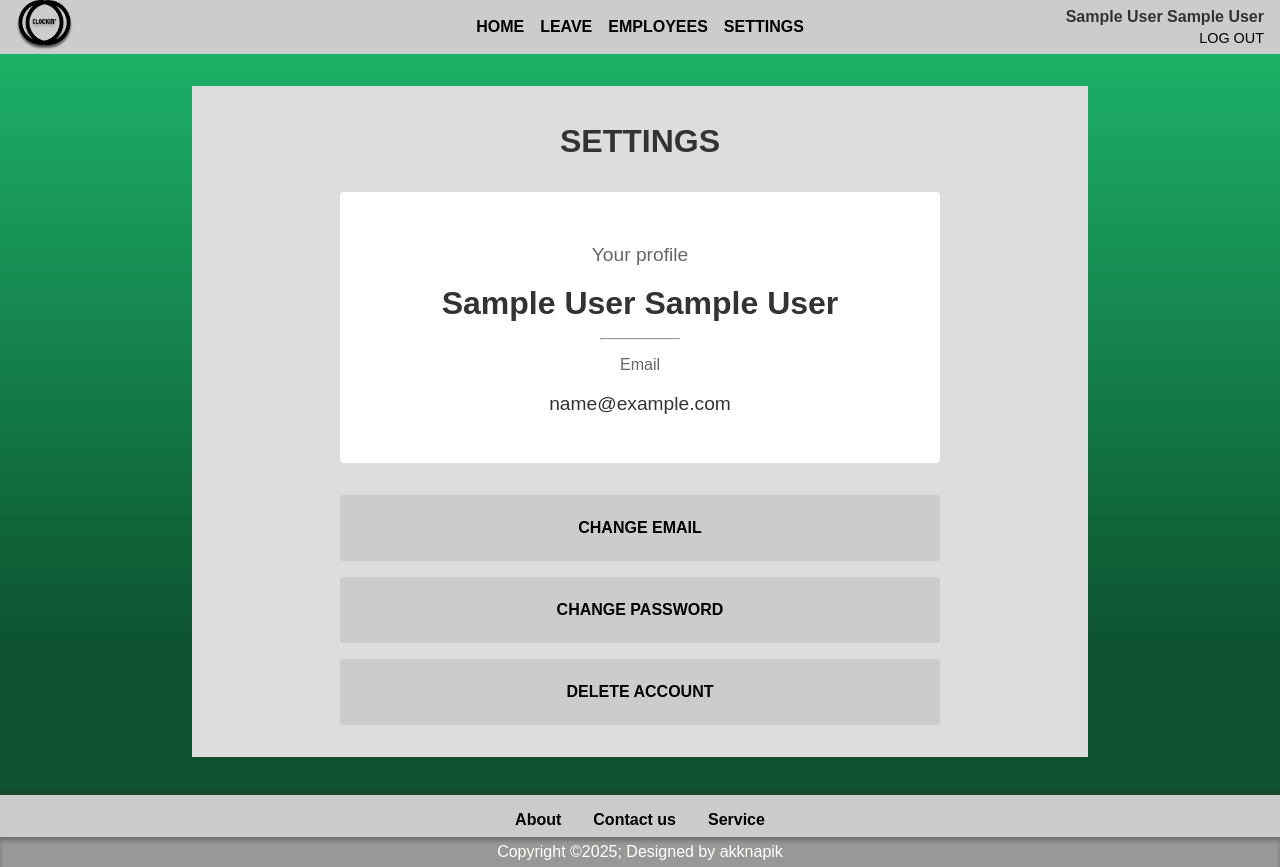
After one commit to akknapik/wdpai, a PHP site: page /settings.php in a window 1280 px wide. The commit adds this page. Run offline with PHP 8.4, Linux system fonts and the light colour scheme; the visitor is signed in with stand-in values (Sample User, id 1).

Commit message:
feat: Settings implementation

```diff
--- a/Public/controllers/LeaveController.php
+++ b/Public/controllers/LeaveController.php
@@ -32,7 +32,7 @@ if ($action === 'create') {
         exit;
     }
 
-    $newLeaveId = $leavesService->createLeave(
+    $newLeaveId = $leaveService->createLeave(
         $idUser,
         (int)$leaveType,
         $dateStart,
--- /dev/null
+++ b/Public/css/settings.css
@@ -0,0 +1,97 @@
+.settings-profile {
+    background-color: #fff;
+    margin: 2rem auto;
+    max-width: 600px;
+    text-align: center;
+    padding: 2rem;
+    border-radius: 4px;
+  }
+
+  .profile-label {
+    font-size: 1.2rem;
+    color: #666;
+  }
+
+  .profile-name {
+    font-size: 2rem;
+    margin: 1rem 0;
+  }
+
+  .profile-email-label {
+    color: #666;
+    margin-top: 1rem;
+  }
+
+  .profile-email {
+    font-size: 1.2rem;
+    margin-bottom: 1rem;
+  }
+
+  .settings-row {
+    background-color: #ccc;
+    margin: 1rem auto;
+    max-width: 600px;
+    padding: 1rem;
+    text-align: center;
+    border-radius: 4px;
+  }
+
+  .settings-btn {
+    display: inline-block;
+    text-decoration: none;
+    font-weight: bold;
+    color: #000;
+    text-transform: uppercase;
+  }
+
+  .settings-btn {
+    background: none;
+    display: inline-block;
+    border: none;
+    color: #000;
+    font-weight: bold;
+    text-transform: uppercase;
+    text-decoration: none;
+    cursor: pointer;
+    font-size: 1rem;
+    padding: 0.5rem 1rem;
+  }
+
+  .settings-btn:hover {
+    text-decoration: underline;
+  }
+
+  .change-form {
+    max-width: 400px;
+    margin: 2rem auto;
+    display: flex;
+    flex-direction: column;
+    gap: 1rem;
+  }
+
+  .change-form label {
+    font-weight: bold;
+  }
+
+  .change-form input[type="email"],
+  .change-form input[type="password"] {
+    padding: 0.5rem;
+    border: 1px solid #999;
+    border-radius: 4px;
+  }
+
+  .submit-btn {
+    align-self: center;
+    background-color: #3a9e3c;
+    color: #fff;
+    border: none;
+    padding: 1rem 2rem;
+    cursor: pointer;
+    font-size: 1rem;
+    text-transform: uppercase;
+    border-radius: 4px;
+    margin-top: 1rem;
+  }
+  .submit-btn:hover {
+    background-color: #2e7e2f;
+  }
--- /dev/null
+++ b/Public/settings.php
@@ -0,0 +1,92 @@
+<?php
+session_start();
+if (!isset($_SESSION['user_id'])) {
+    header("Location: login.php");
+    exit;
+}
+
+$firstname = $_SESSION['firstname'] ?? 'Name';
+$lastname  = $_SESSION['lastname'] ?? 'Surname';
+$email     = $_SESSION['email'] ?? 'example@example.com';
+?>
+<!DOCTYPE html>
+<html lang="en">
+<head>
+  <meta charset="UTF-8">
+  <title>Clockin' Settings</title>
+  <link rel="stylesheet" href="./css/index.css">
+  <link rel="stylesheet" href="./css/settings.css">
+</head>
+<body>
+  <header>
+    <div class="header-left">
+      <img src="img/logo_black.png" alt="Clockin' Logo" class="logo">
+    </div>
+    <nav>
+      <ul>
+        <li><a href="./index.php">HOME</a></li>
+        <li><a href="./leave.php">LEAVE</a></li>
+        <?php if ($_SESSION['role'] == 1): ?>
+          <li><a href="./employees.php">EMPLOYEES</a></li>
+        <?php endif; ?>
+        <li><a href="./settings.php">SETTINGS</a></li>
+      </ul>
+    </nav>
+    <div class="header-right">
+      <div class="user-info">
+        <span class="user-name"><?php echo htmlspecialchars($firstname . ' ' . $lastname); ?></span>
+        <a href="logout.php" class="logout-btn">LOG OUT</a>
+      </div>
+    </div>
+  </header>
+
+  <main>
+    <h1 class="page-title">SETTINGS</h1>
+
+    <div class="settings-profile">
+      <p class="profile-label">Your profile</p>
+      <h2 class="profile-name"><?php echo htmlspecialchars($firstname . ' ' . $lastname); ?></h2>
+      <hr style="width: 80px; margin: 0.5rem auto;">
+      <p class="profile-email-label">Email</p>
+      <p class="profile-email"><?php echo htmlspecialchars($email); ?></p>
+    </div>
+
+    <div class="settings-row">
+      <a class="settings-btn" href="change_email.php">CHANGE EMAIL</a>
+    </div>
+
+    <div class="settings-row">
+      <a class="settings-btn" href="change_password.php">CHANGE PASSWORD</a>
+    </div>
+
+    <div class="settings-row">
+      <button class="settings-btn" onclick="confirmDelete()">DELETE ACCOUNT</button>
+    </div>
+  </main>
+
+  <footer>
+    <div class="footer-links">
+      <a href="#">About</a>
+      <a href="#">Contact us</a>
+      <a href="#">Service</a>
+    </div>
+    <p class="footer-copy">
+      Copyright ©2025;
+      Designed by akknapik
+    </p>
+  </footer>
+
+  <form id="deleteAccountForm" action="controllers/DeleteAccountController.php" method="POST" style="display:none;">
+    <input type="hidden" name="action" value="delete_account">
+  </form>
+
+  <script>
+    function confirmDelete() {
+      const confirmed = confirm("Are you sure you want to delete your account? This action cannot be undone!");
+      if (confirmed) {
+        document.getElementById('deleteAccountForm').submit();
+      }
+    }
+  </script>
+</body>
+</html>
```
Also changed, not shown: Public/change_email.php (added, +79 -0 lines), Public/change_password.php (added, +84 -0 lines), Public/controllers/DeleteAccountController.php (added, +53 -0 lines), Public/controllers/SettingsController.php (added, +77 -0 lines), Public/css/leave.css (+6 -4 lines).
